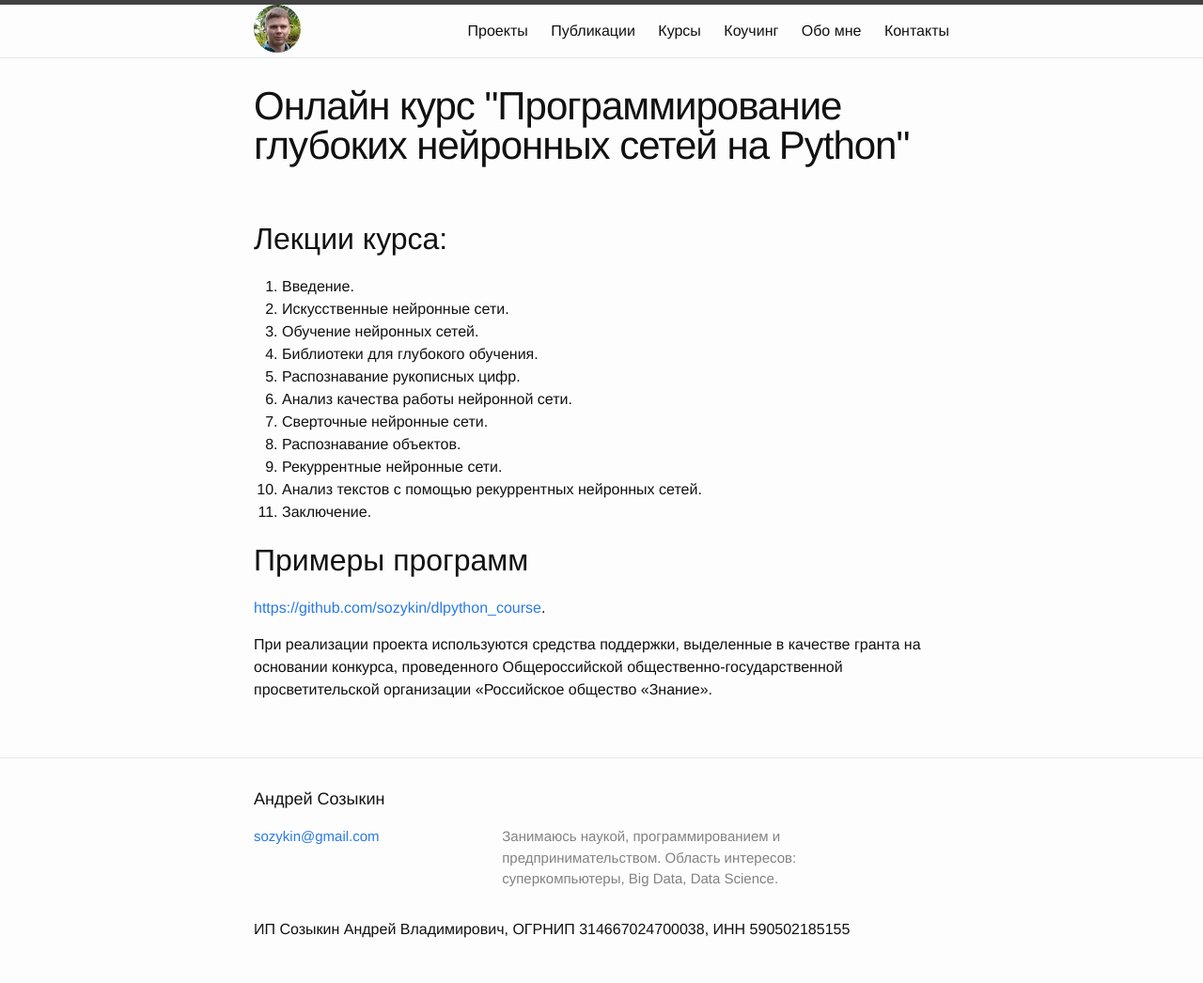
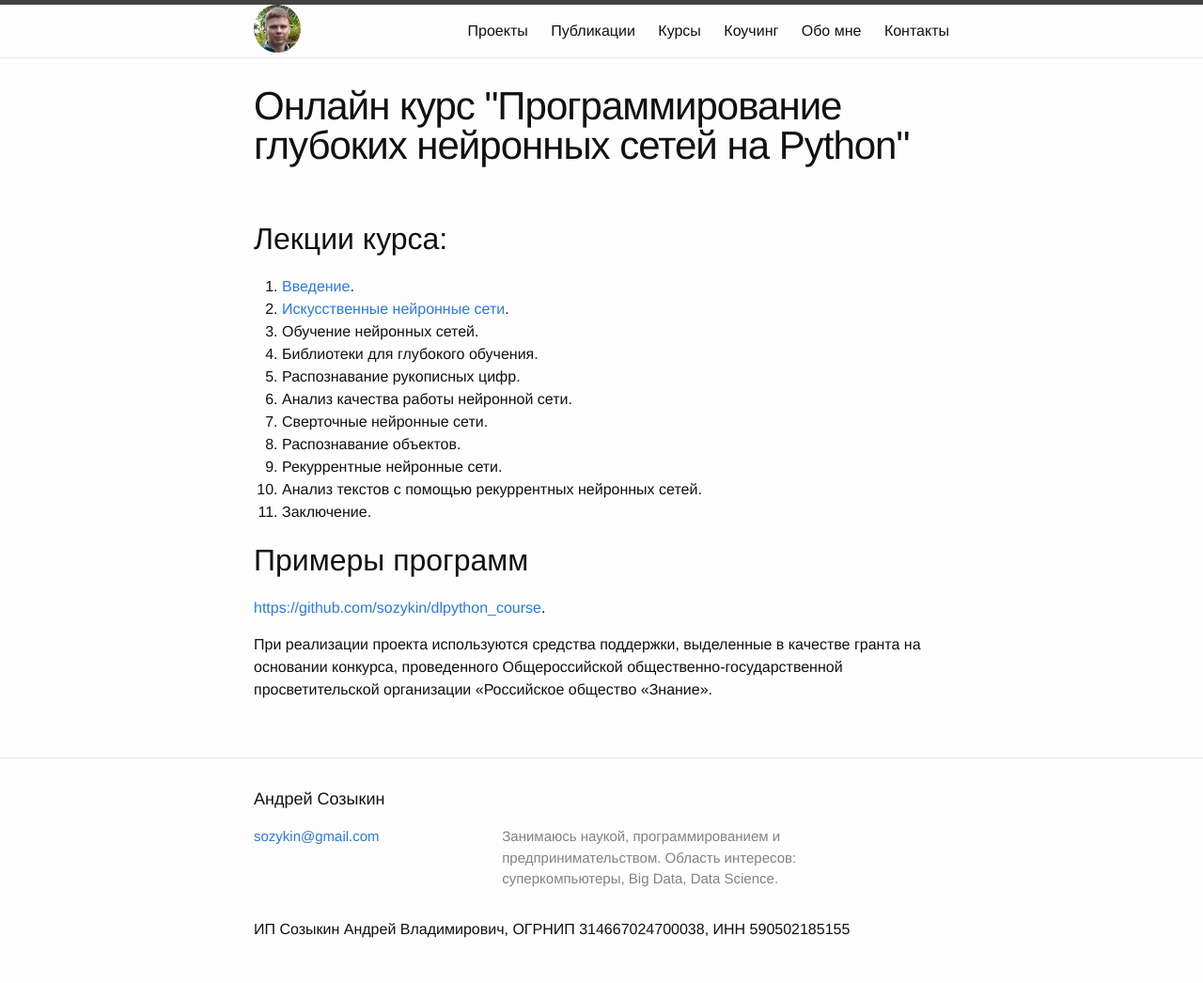
Before and after one commit to sozykin/asozykin.ru, a Jekyll site: the page built from _pages/courses/nnpython.md, in a window 1280 px wide. Shown: the whole page at 94% size. Built offline with Jekyll 4.4.1, drawn with Linux system fonts in a browser that asks for light colours; comment, search, counter and statistics services are not loaded; part of the change alters nothing that is shown.

```diff
--- a/_pages/courses/nnpython.md
+++ b/_pages/courses/nnpython.md
@@ -5,8 +5,8 @@ permalink: /courses/nnpython
 ---
 ## Лекции курса:
 
-1. Введение.
-2. Искусственные нейронные сети.
+1. [Введение](https://youtu.be/GX7qxV5nh5o).
+2. [Искусственные нейронные сети](https://youtu.be/h9UFJVhyDuM).
 3. Обучение нейронных сетей.
 4. Библиотеки для глубокого обучения.
 5. Распознавание рукописных цифр.
```
